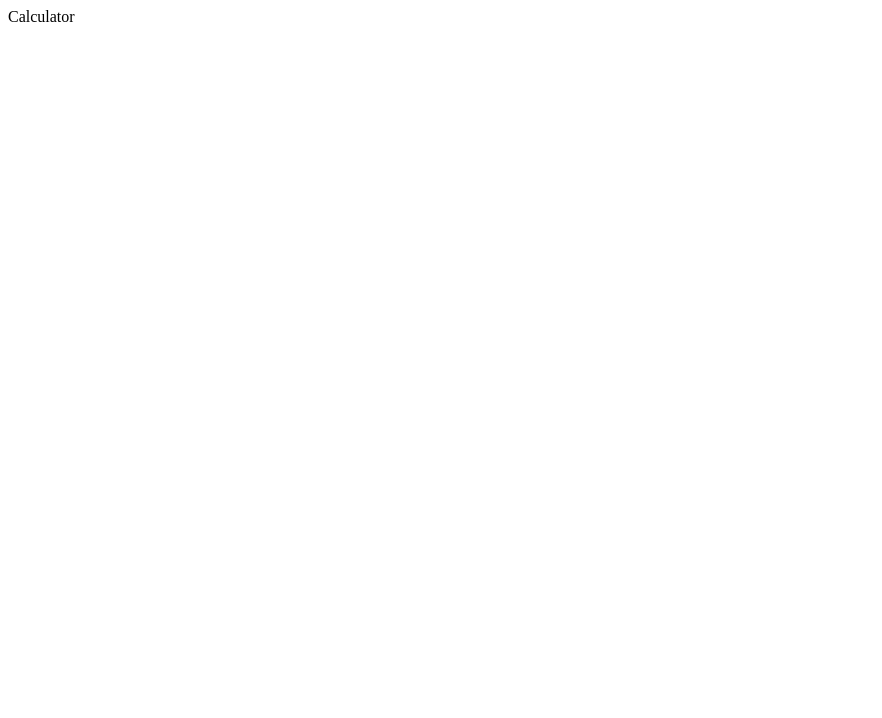
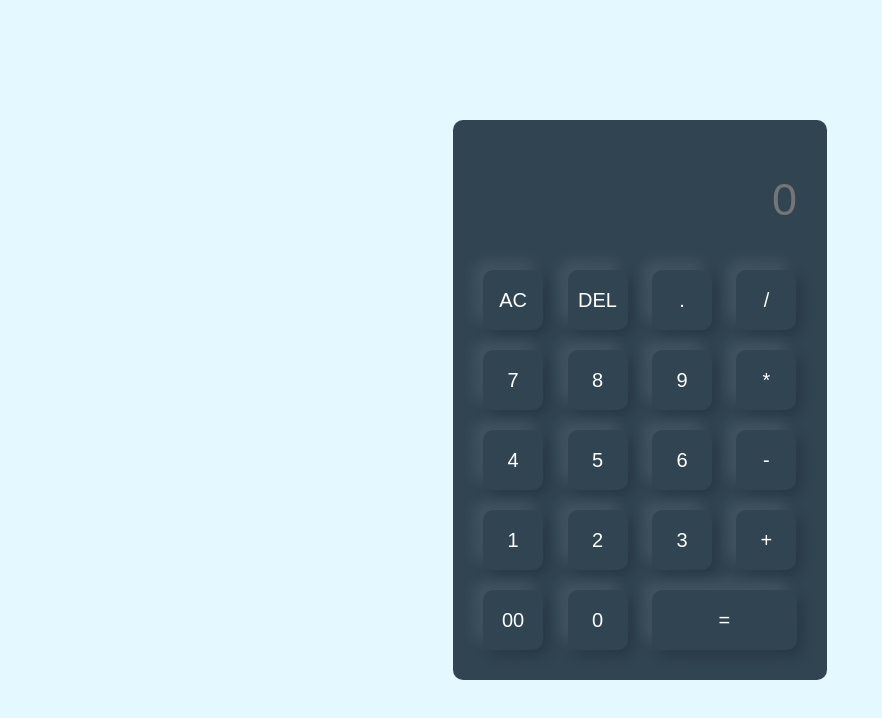
Before and after one commit to prushtipithadiya/LGMVIP-Web, a plain HTML site: page task 3/index.html in a window 1280 px wide. Shown: the whole page, without its empty margins (0-882 px from the left). Drawn offline with Linux system fonts and the light colour scheme.

Commit message:
README.md

```diff
--- a/task 3/index.html
+++ b/task 3/index.html
@@ -1 +1,53 @@
-Calculator
+<!DOCTYPE html>
+<html lang="en">
+<head>
+    <meta charset="UTF-8">
+    <meta name="viewport" content="width=device-width, initial-scale=1.0">
+    <title>Calculator</title>
+    <link rel="stylesheet" href="style.css">
+</head>
+<body>
+    <div class="container">
+        <div class="calculator">
+            <form>
+                <div class="display">
+            <input type="text" name="display" id="inputBox" placeholder="0">
+                </div>
+            <div>
+                <input type="button" value="AC" onclick= "display.value = '' ">
+                <input type="button" value="DEL" onclick= "display.value = display.value.toString().slice(0,-1)">
+                <input type="button" value="." onclick= "display.value += '.' ">
+                <input type="button" value="/"onclick= "display.value += '/' ">
+            </div>
+
+            <div>
+                <input type="button" value="7" onclick="display.value += '7'">
+                <input type="button" value="8" onclick="display.value += '8'">
+                <input type="button" value="9" onclick="display.value += '9'">
+                <input type="button" value="*" onclick="display.value += '*'">
+            </div>
+
+            <div>
+                <input type="button" value="4" onclick="display.value += '4'">
+                <input type="button" value="5" onclick="display.value += '5'">
+                <input type="button" value="6" onclick="display.value += '6'">
+                <input type="button" value="-" onclick="display.value += '-'">
+            </div>
+
+            <div>
+                <input type="button" value="1" onclick="display.value += '1' ">
+                <input type="button" value="2" onclick="display.value += '2'">
+                <input type="button" value="3" onclick="display.value += '3'">
+                <input type="button" value="+" onclick="display.value += '+'">
+            </div>
+
+            <div>
+                <input type="button" value="00" onclick="display.value += '00'">
+                <input type="button" value="0" onclick="display.value += '0'">
+                <input type="button" value="=" onclick="display.value = eval(display.value)"  class="equal">
+            </div>
+        </form>
+        </div>
+    </div>
+</body>
+</html>
--- /dev/null
+++ b/task 3/style.css
@@ -0,0 +1,50 @@
+*{
+    margin: 0;
+    padding: 0;
+    box-sizing: border-box;
+    font-family: 'poppins',sans-serif;
+}
+
+.container{
+    width: 100%;
+    height: 100vh;
+    background: #e3f9ff;
+    display: flex;
+    justify-content: center;
+    align-items: center;
+}
+
+.calculator{
+    background: #304452;
+    padding: 20px;
+    border-radius: 10px;
+}
+.calculator form input{
+    border: 0;
+    outline: 0;
+    width: 60px;
+    height: 60px;
+    border-radius: 10px;
+    box-shadow: -8px -8px 15px rgba(255,255,255,0.1),5px 5px 15px rgba(0,0,0,0.2);;
+    background: transparent;
+    font-size: 20px;
+    color: #fff;
+    cursor: pointer;
+    margin: 10px;
+}
+
+form .display{
+    display: flex;
+    justify-content: flex-end;
+    margin: 20px 0;
+}
+
+form .display input{
+    text-align: right;
+    flex: 1;
+    font-size: 45px;
+    box-shadow: none;
+}
+form input.equal{
+    width: 145px;
+}
```
Also changed, not shown: task 3/script.js (added, +25 -0 lines).
